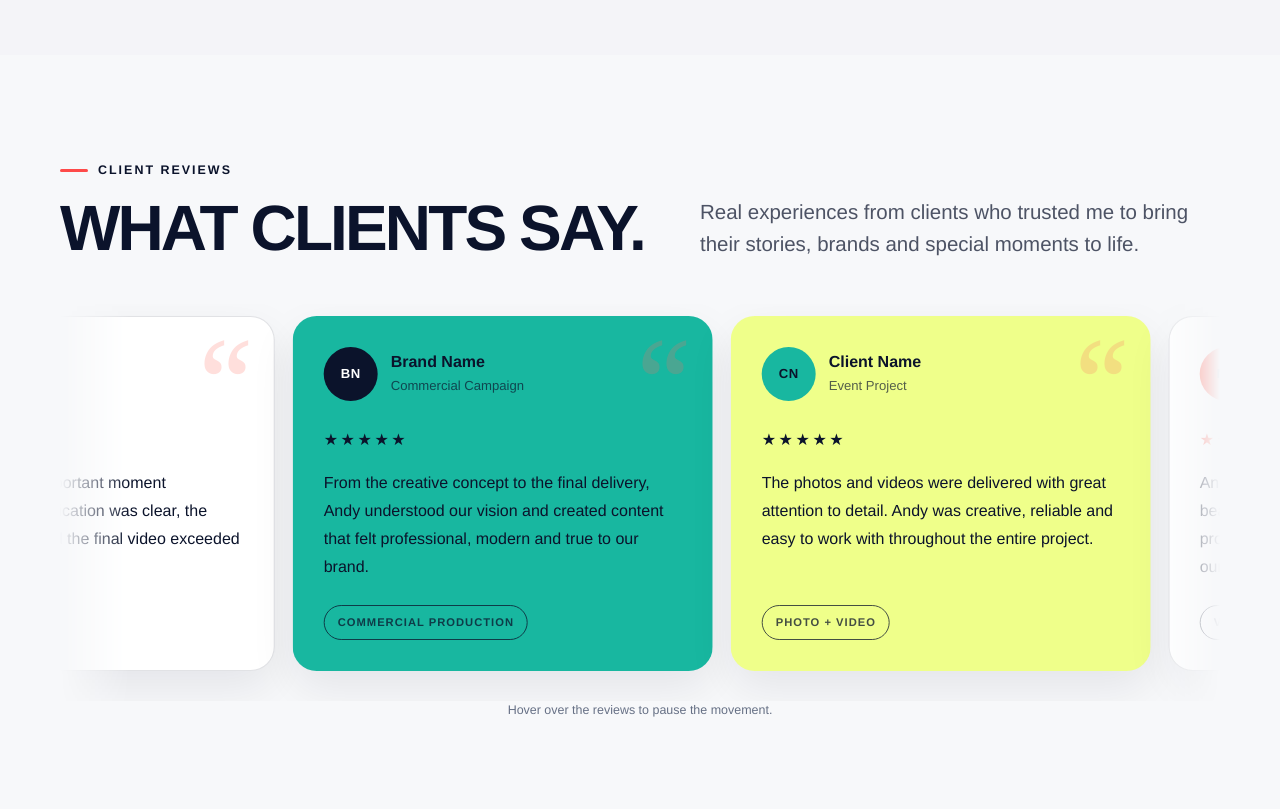
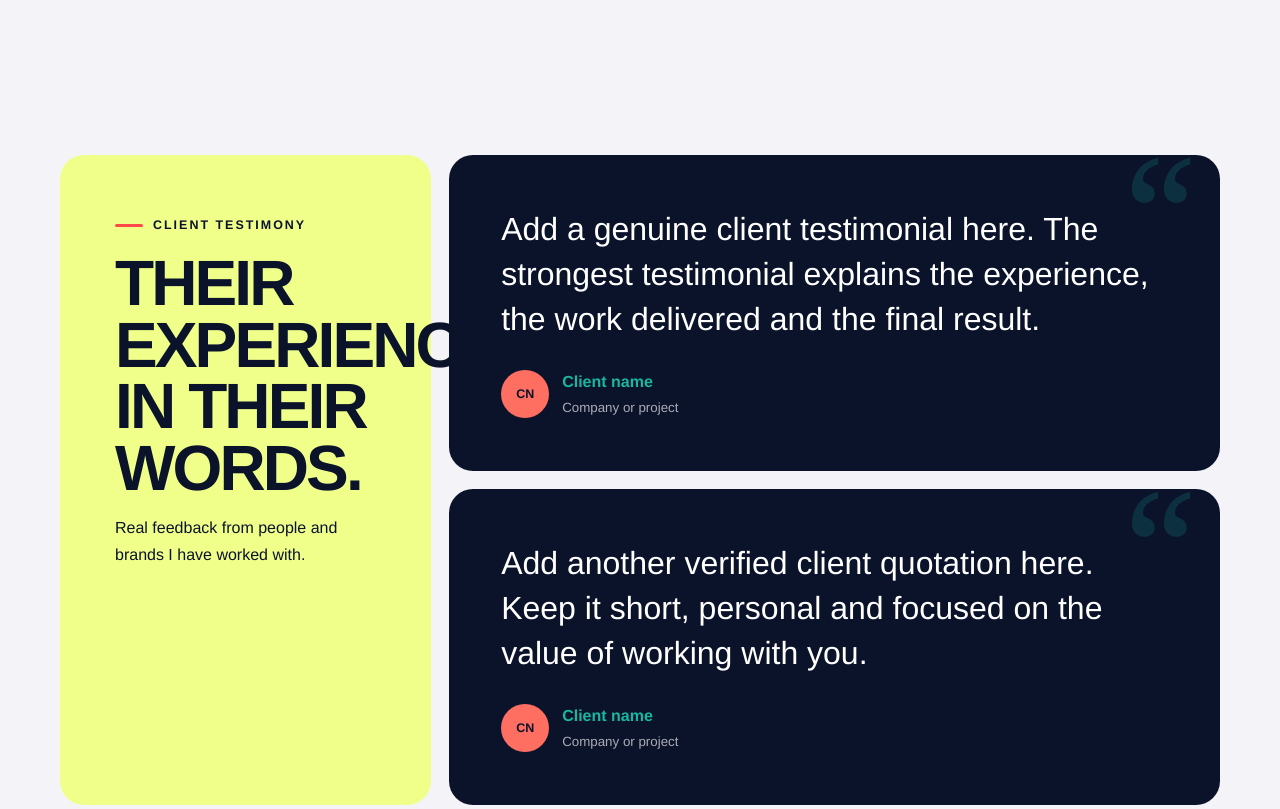
Before and after one commit to andysp-pixel/director-andysp, a plain HTML site: page index.html in a window 1280 px wide. Shown: the part 5220-6029 px from the top of the page. Drawn offline with Linux system fonts and the light colour scheme.

Commit message:
Add client testimonials section to index.html
Added a section for client testimonials including headings, quotes, and client details.

```diff
--- a/index.html
+++ b/index.html
@@ -349,6 +349,67 @@ href="https://cdnjs.cloudflare.com/ajax/libs/font-awesome/6.5.2/css/all.min.css"
 <!-- =====================================================
      CLIENT TESTIMONIALS
 ====================================================== -->
+    <section class="section dsp-testimonial-section" id="testimonials">
+  <div class="container">
+
+    <div class="dsp-testimonial-layout">
+
+      <div class="dsp-testimonial-heading reveal">
+        <p class="eyebrow">Client testimony</p>
+        <h2 class="h2">Their experience, in their words.</h2>
+
+        <p>
+          Real feedback from people and brands I have worked with.
+        </p>
+      </div>
+
+      <div class="dsp-testimonial-list">
+
+        <!-- Testimony ya mbere -->
+        <article class="dsp-testimonial-card reveal">
+          <span class="dsp-quote-mark" aria-hidden="true">“</span>
+
+          <!-- Shiramwo testimony nyayo hano -->
+          <blockquote>
+            Add a genuine client testimonial here. The strongest testimonial
+            explains the experience, the work delivered and the final result.
+          </blockquote>
+
+          <div class="dsp-testimonial-client">
+            <!-- Shiramwo initials z'umukiliya -->
+            <span class="dsp-client-avatar">CN</span>
+
+            <div>
+              <!-- Hindura izina n'ikigo -->
+              <strong>Client name</strong>
+              <small>Company or project</small>
+            </div>
+          </div>
+        </article>
+
+        <!-- Testimony ya kabiri -->
+        <article class="dsp-testimonial-card reveal">
+          <span class="dsp-quote-mark" aria-hidden="true">“</span>
+
+          <blockquote>
+            Add another verified client quotation here. Keep it short,
+            personal and focused on the value of working with you.
+          </blockquote>
+
+          <div class="dsp-testimonial-client">
+            <span class="dsp-client-avatar">CN</span>
+
+            <div>
+              <strong>Client name</strong>
+              <small>Company or project</small>
+            </div>
+          </div>
+        </article>
+
+      </div>
+    </div>
+  </div>
+</section>
 <!-- =====================================================
      CLIENT REVIEWS
 ====================================================== -->
```
